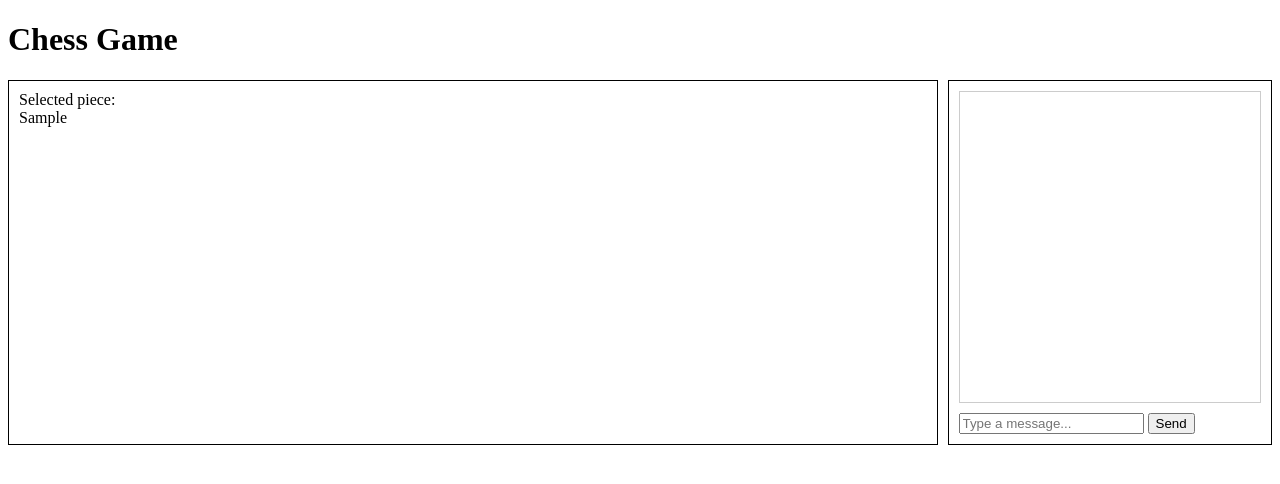
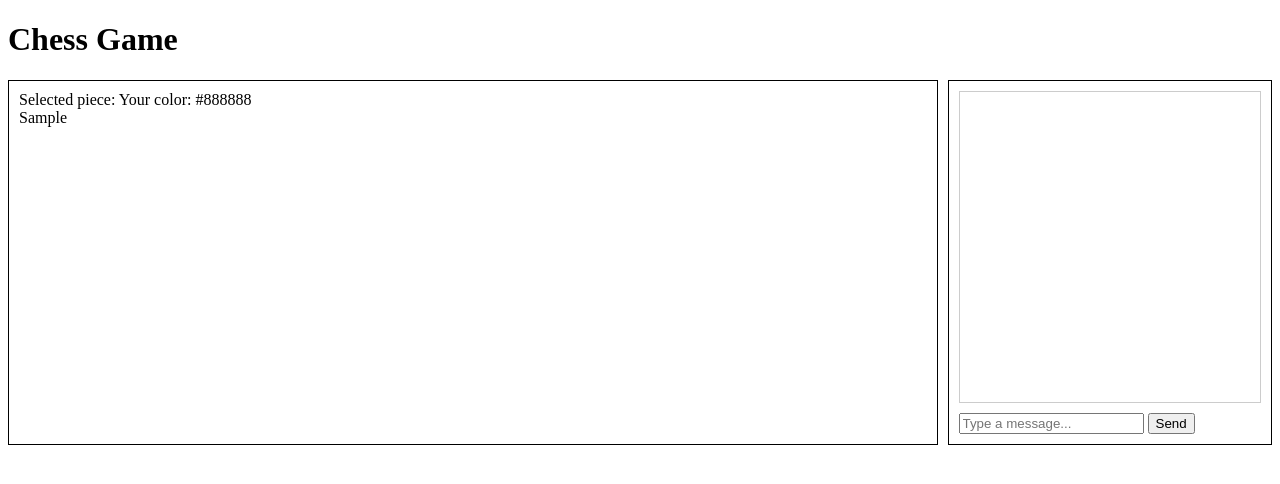
Before and after one commit to BobJr23/Python-Chess-site, a Flask app: template templates/game.html in a window 1280 px wide. Shown: the top 484 px of the page. Run offline with Flask 3, Linux system fonts and the light colour scheme; the template is opened without the code that fills it: most values are stand-ins (such as "Sample title", 1, 10 or a date in 2020); data that the repository does not hold is empty.

Commit message:
optimizing player checks and spectating

```diff
--- a/app.py
+++ b/app.py
@@ -2,8 +2,6 @@ from flask import (
     Flask,
     render_template,
     request,
-    make_response,
-    render_template_string,
     redirect,
 )
 import uuid
@@ -28,6 +26,19 @@ def get_board_from_code(game_code):
     game = games["games"][game_code]
     board = chess.Board(fen=game["fen"])
     return board
+
+
+def verify_player(game_code, username):
+    games = get_games()
+    game = games["games"][game_code]
+    if username == game["player1_id"]:
+
+        return "white"
+
+    if username == game["player2_id"]:
+        return "black"
+
+    return None
 
 
 @app.route("/")
@@ -83,7 +94,18 @@ def new_game():
         "id": code,
         "player_turn": "white",
         "fen": chess.Board().fen(),
-        "messages": [],
+        "messages": [
+            {
+                "player": "System",
+                "message": "Waiting for player... Invite your friend with the code:\n"
+                + code
+                + "\nor share this link:\n"
+                + request.url_root
+                + "game/"
+                + code
+                + "/join",
+            }
+        ],
     }
     if game_type == "public":
         pass
@@ -134,14 +156,21 @@ def click(game_code):
     selected_legal = [
         move for move in board.legal_moves if move.uci().startswith(selected)
     ]
+    color = verify_player(game_code, request.cookies.get("username"))
     # means player moved while highlighted
-    if selected and selected + square in [move.uci() for move in selected_legal]:
+    if (
+        selected
+        and selected + square in [move.uci() for move in selected_legal]
+        and verify_player(game_code, request.cookies.get("username"))
+        == ("white" if board.turn else "black")
+    ):
         print("move is valid")
         board.push_san(selected + square)
         games = get_games()
         game = games["games"][game_code]
         game["fen"] = board.fen()
         game["player_turn"] = "black" if game["player_turn"] == "white" else "white"
+
         with open("games.json", "w") as f:
             json.dump(games, f)
         return {
@@ -149,12 +178,12 @@ def click(game_code):
                 chess.svg.board(
                     board,
                     size=800,
+                    orientation=(color == "white"),
                 )
             ),
             "status": 200,
         }
-    else:
-        print("move isn't valid", selected, square, legal_moves, selected_legal)
+
     highlighted_squares = [chess.SQUARE_NAMES[move.to_square] for move in legal_moves]
     fill_colors = {
         chess.SQUARE_NAMES.index(sq): "#cc0000cc" for sq in highlighted_squares
@@ -164,6 +193,7 @@ def click(game_code):
             board,
             size=800,
             fill=fill_colors,
+            orientation=(color == "white"),
         )
     )
 
@@ -175,7 +205,7 @@ def click(game_code):
 def join_game(game_code=None):
     games = get_games()
     if not game_code:
-        game_code = request.args.get("game_code")
+        game_code = request.form.get("game_code")
     if game_code not in games["games"].keys():
         return "Game not found", 404
     if games["games"][game_code]["player2_id"]:
@@ -195,11 +225,15 @@ def join_game(game_code=None):
             board_svg=Markup(
                 chess.svg.board(board=get_board_from_code(game_code), size=800)
             ),
+            color="white",
         )
 
     games["games"][game_code]["player2_id"] = request.cookies.get("username")
     games["games"][game_code]["player2_name"] = player2_name
     games["games"][game_code]["status"] = "playing"
+    games["games"][game_code]["messages"].append(
+        {"player": "System", "message": "Game started!"}
+    )
     with open("games.json", "w") as f:
         json.dump(games, f)
 
@@ -220,10 +254,15 @@ def get_board(game_code):
     if game_code not in games["games"]:
         return "Game not found", 404
     game = games["games"][game_code]
-
-    board_svg = chess.svg.board(board=get_board_from_code(game_code), size=800)
+    color = verify_player(game_code, request.cookies.get("username"))
+    board_svg = chess.svg.board(
+        board=get_board_from_code(game_code), size=800, orientation=(color == "white")
+    )
     return render_template(
-        "game.html", board_svg=Markup(board_svg), game_code=game_code
+        "game.html",
+        board_svg=Markup(board_svg),
+        game_code=game_code,
+        color=color,
     )
 
 
--- a/templates/game.html
+++ b/templates/game.html
@@ -41,11 +41,14 @@
 <div class="container">
     <div class="game-area">
         Selected piece: <span id="selected-piece"></span>
+        Your color: <span id="player-color">{{ color }}</span>
         <div id="chess-board">
             {{ board_svg }}
         </div>
     </div>
     <div class="chat-section">
+    {% if color != None %}
+
         <div class="chat-messages" id="chat-messages">
         </div>
         <div class="chat-input">
@@ -54,9 +57,40 @@
                 <button type="submit">Send</button>
             </form>
         </div>
+
+        {% else %}
+        <div>
+            <p>Chat disabled for other matches</p>
+        </div>
+    {% endif %}
     </div>
-    </div>
+</div>
 <script>
+    function updateBoard(square) {
+        fetch('/game/{{ game_code }}/click', {
+            method: 'POST',
+            headers: {
+                'Content-Type': 'application/x-www-form-urlencoded',
+            },
+            body: new URLSearchParams({
+                'square': square,
+                "selected": document.getElementById('selected-piece').textContent
+            })
+        })
+            .then(response => response.json())
+            .then(data => {
+                console.log(data);
+                if (data.status === 400) {
+                    alert(data.body);
+                } else {
+                    //update board
+                    document.getElementById('chess-board').innerHTML = data.board;
+                    // update select piece text
+                    document.getElementById('selected-piece').textContent = square;
+                }
+            })
+            .catch(error => console.error('Error:', error));
+    }
     function reloadMessages() {
         const gameCode = "{{ game_code }}";
         fetch(`/game/${gameCode}/get_messages`)
@@ -75,6 +109,8 @@
 
     // Reload messages every 10 seconds, didn't want to spam server, but you could modify if you want
     setInterval(reloadMessages, 10000);
+    // Reload board every 5 seconds, again, changeable
+    setInterval(updateBoard, 5000, "None");
 
     document.getElementById('chat-form').addEventListener('submit', function(event) {
         event.preventDefault();
@@ -102,46 +138,31 @@
 
     // Initial load of messages
     reloadMessages();
+    updateBoard("None");
+    // Drag not implemented yet
 
-    // Drag not implemented yet
     document.getElementById('chess-board').addEventListener('click', function(event) {
         const svg = event.target.closest('svg');
         if (!svg) return;
 
         const rect = svg.getBoundingClientRect();
-        const x = event.clientX - rect.left;
-        const y = event.clientY - rect.top;
+        let x = event.clientX - rect.left;
+        let y = event.clientY - rect.top;
 
         const squareSize = rect.width / 8;
         // offset for board "files" (a-h)
+        color = document.getElementById('player-color').textContent;
+        console.log(color);
+        if (color === 'black') {
+            x = rect.width - x;
+            y = rect.height - y;
+        }
         const file = String.fromCharCode(97 + Math.floor(x / squareSize));
         const rank = 8 - Math.floor(y / squareSize);
         // gets the square name by concat-ing the two elements (e.g. 'a1', 'e5', 'h8')
         const square = file + rank;
         console.log('Clicked square:', square);
-        fetch('/game/{{ game_code }}/click', {
-            method: 'POST',
-            headers: {
-                'Content-Type': 'application/x-www-form-urlencoded',
-            },
-            body: new URLSearchParams({
-                'square': square,
-                "selected": document.getElementById('selected-piece').textContent
-            })
-        })
-            .then(response => response.json())
-            .then(data => {
-                console.log(data);
-                if (data.status === 400) {
-                    alert(data.body);
-                } else {
-                    //update board
-                    document.getElementById('chess-board').innerHTML = data.board;
-                    // update select piece text
-                    document.getElementById('selected-piece').textContent = square;
-                }
-            })
-            .catch(error => console.error('Error:', error));
+        updateBoard(square);
 
     });
 </script>
```
